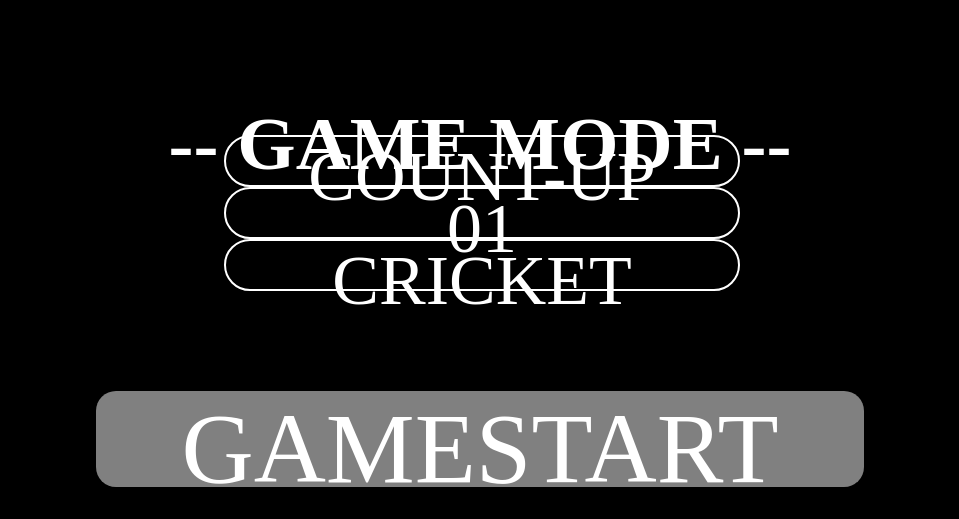
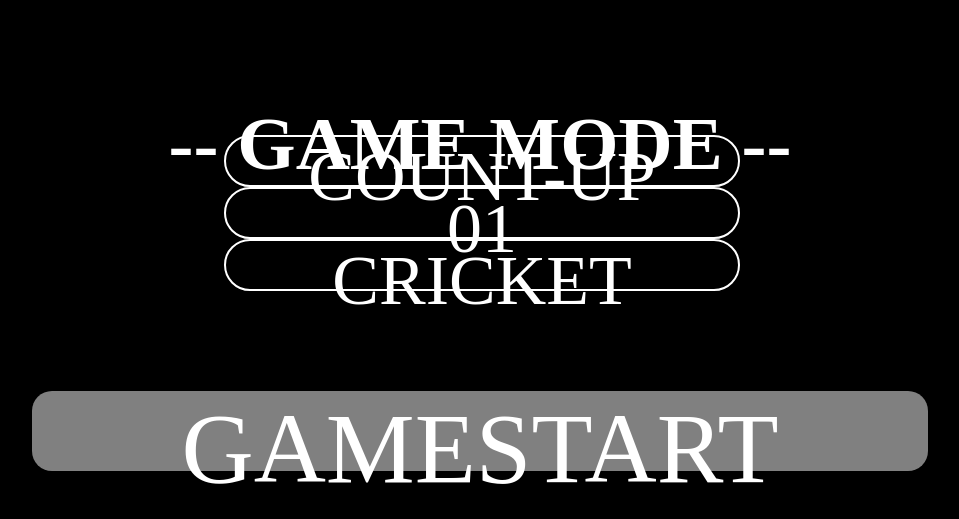
Before and after one commit to n-koba0427/Darts, a plain HTML site: page index.html in a window 1280 px wide. Shown: the part 281-800 px from the top of the page, without its empty margins (160-1119 px from the left). Drawn offline with Linux system fonts and the light colour scheme.

Commit message:
Update main.css

```diff
--- a/main.css
+++ b/main.css
@@ -64,7 +64,7 @@ div img{
 .mode-select div div{
     position:static;
     float:left;
-    margin-bottom:5%;
+    margin-bottom:10%;
     height:25%;
     width:100%;
     font-size:70px;
@@ -82,9 +82,9 @@ div img{
 
 .start-button div{
     top:20%;
-    left:20%;
-    height:60%;
-    width:60%;
+    left:15%;
+    height:50%;
+    width:70%;
     font-size:100px;
     margin-top:auto;
     margin-bottom:auto;
```
